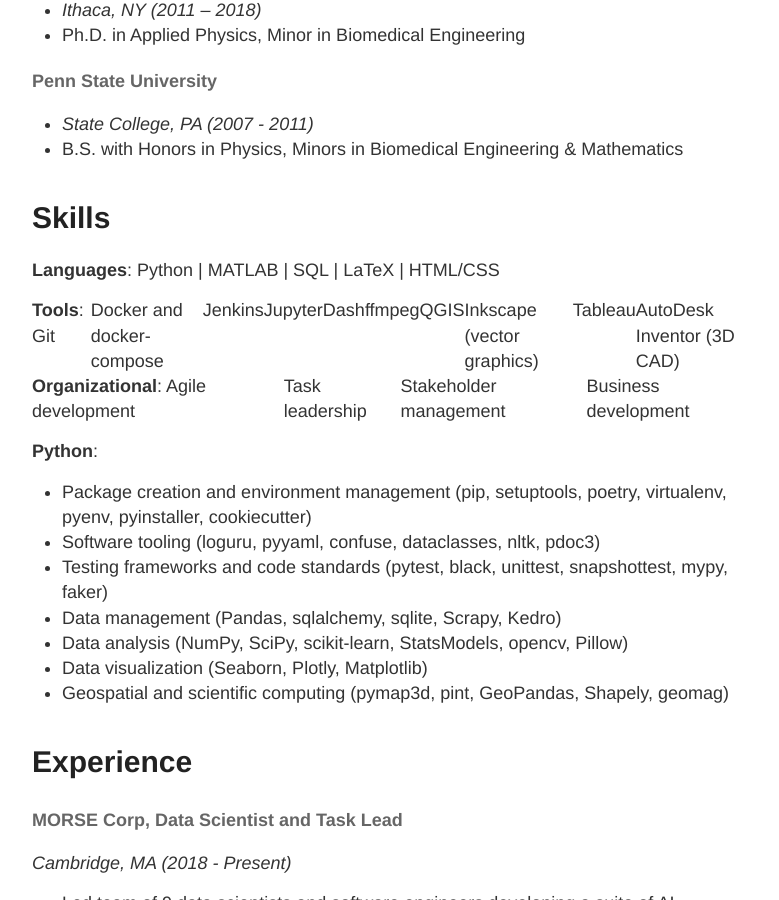
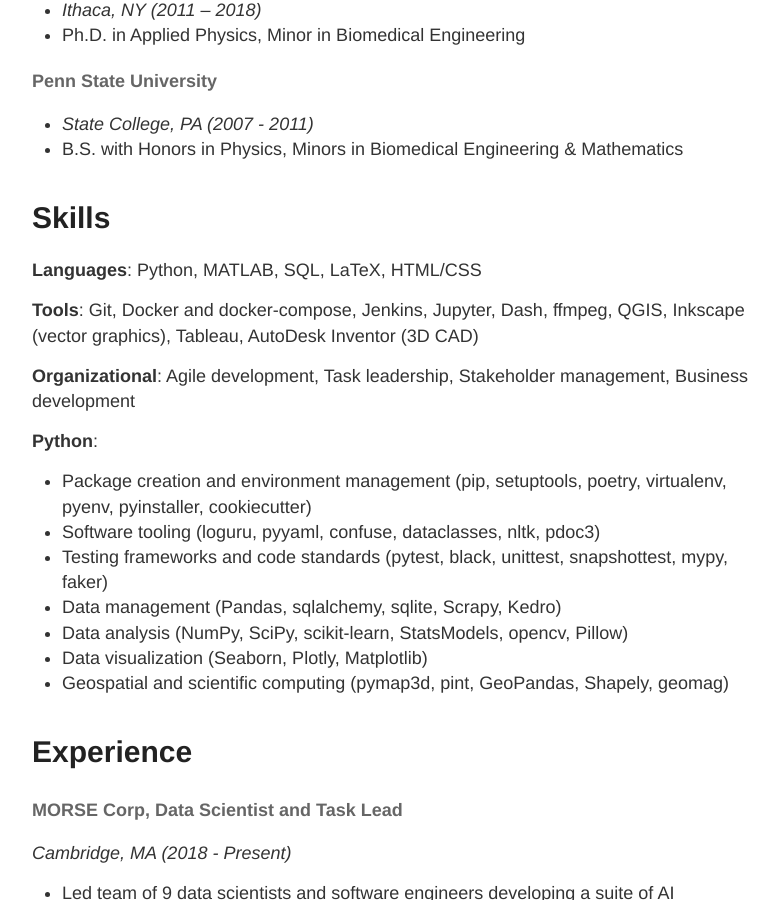
Before and after one commit to lenabradley/lenabradley.github.io, a Jekyll site: the page built from about.md, in a window 1280 px wide and 900 px high, scrolled down 523 px. Shown: the whole window, without its empty margins (248-1027 px from the left). Built offline with Jekyll 4.4.1, drawn with Linux system fonts in a browser that asks for light colours.

Commit message:
udpate resume

```diff
--- a/about.md
+++ b/about.md
@@ -18,11 +18,11 @@ Data Scientist and Task Lead at [MORSE Corp](https://www.morsecorp.com/)
 * B.S. with Honors in Physics, Minors in Biomedical Engineering & Mathematics
 
 # Skills
-**Languages**: Python | MATLAB | SQL | LaTeX | HTML/CSS
+**Languages**: Python, MATLAB, SQL, LaTeX, HTML/CSS
 
-**Tools**: Git | Docker and docker-compose | Jenkins | Jupyter | Dash | ffmpeg | QGIS | Inkscape (vector graphics) | Tableau | AutoDesk Inventor (3D CAD)
+**Tools**: Git, Docker and docker-compose, Jenkins, Jupyter, Dash, ffmpeg, QGIS, Inkscape (vector graphics), Tableau, AutoDesk Inventor (3D CAD)
 
-**Organizational**: Agile development | Task leadership | Stakeholder management | Business development
+**Organizational**: Agile development, Task leadership, Stakeholder management, Business development
 
 **Python**:
 * Package creation and environment management (pip, setuptools, poetry, virtualenv, pyenv, pyinstaller, cookiecutter)
```
